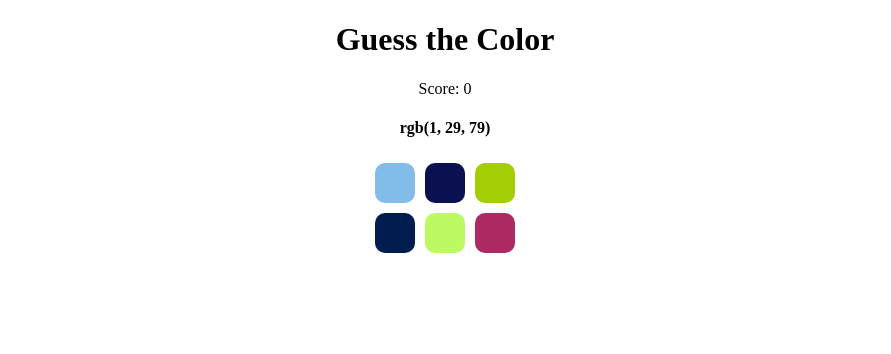
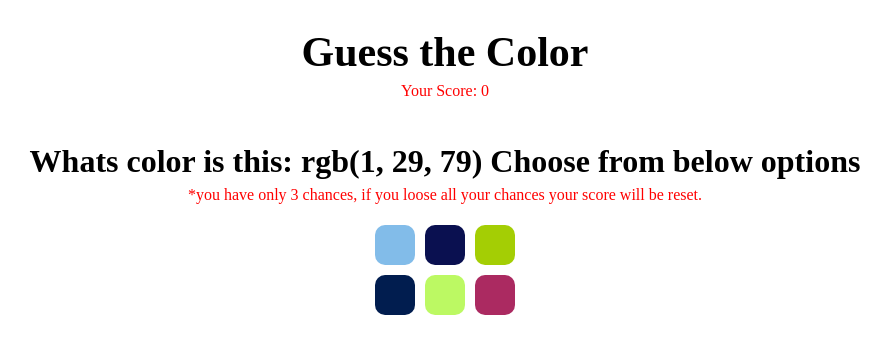
Before and after one commit to sukhepadda/GuessTheColorGame-JS, a plain HTML site: page index.html in a window 1280 px wide. Shown: the whole page, without its empty margins (195-1086 px from the left). Drawn offline with Linux system fonts and the light colour scheme.

Commit message:
3 chances added and added some info for player

```diff
--- a/index.html
+++ b/index.html
@@ -10,8 +10,9 @@
 <body>
 
     <h1>Guess the Color</h1>
-    <p>Score: <span id="score">0</span></p>
+    <p>Your Score: <span id="score">0</span></p>
     <h4 id="color">rgb(255, 0, 0)</h4>
+    <p>*you have only 3 chances, if you loose all your chances your score will be reset.</p>
     <div id="optionDiv"></div>
 
     <script src=script.js></script>
--- a/script.js
+++ b/script.js
@@ -3,6 +3,7 @@ const optionDiv = document.getElementById("optionDiv");
 const scoreDiv =  document.getElementById('score');
 let randomColor = null;
 let score = 0;
+let fails = 3;
 
 function randomNumberGeneratorBetween(min, max) {
   return min + Math.floor(Math.random() * (max - min + 1));
@@ -25,9 +26,15 @@ function resultValidate(el) {
   if (selectedColor === randomColor) {
     scoreIncreamentor();
   } else {
-    alert('looser');
-    score = 0;
-    scoreDiv.innerHTML = score;
+    if(fails > 1){
+      fails --;
+      alert(`oops wrong guess ${fails} guess remains`)
+    }else{
+
+      alert('loser your score is reset');
+      score = 0;
+      scoreDiv.innerHTML = score;
+    }
 }
 window.localStorage.setItem('score', score);
 startGame();
@@ -37,7 +44,7 @@ function startGame() {
     scoreDiv.innerHTML = score;
     optionDiv.innerHTML = null;
   randomColor = randomColorGenerator();
-  color.innerHTML = randomColor;
+  color.innerHTML = `Whats color is this: ${randomColor} Choose from below options`;
 //   document.body.style.background = randomColor;
 
   const ansIndex = randomNumberGeneratorBetween(0, 5);
--- a/style.css
+++ b/style.css
@@ -1,5 +1,17 @@
 body {
   text-align: center;
+}
+h1{
+  font-size: 42px;
+  margin-bottom: -10px;
+
+}
+h4{
+  font-size: 32px;
+  margin-bottom: -10px;
+}
+p{
+  color: red;
 }
 #optionDiv {
   display: grid;
```
